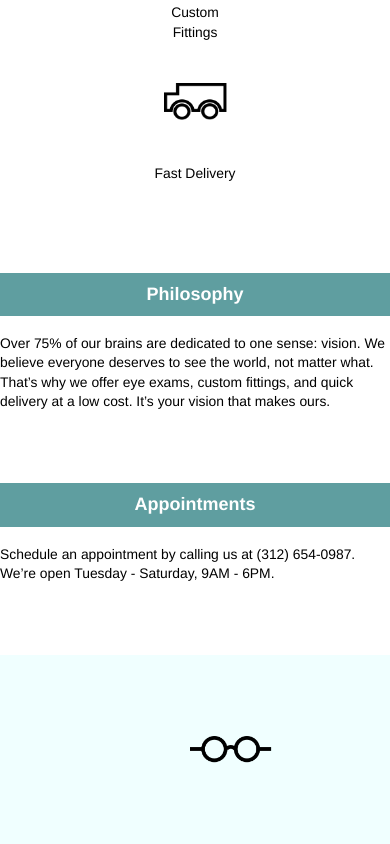
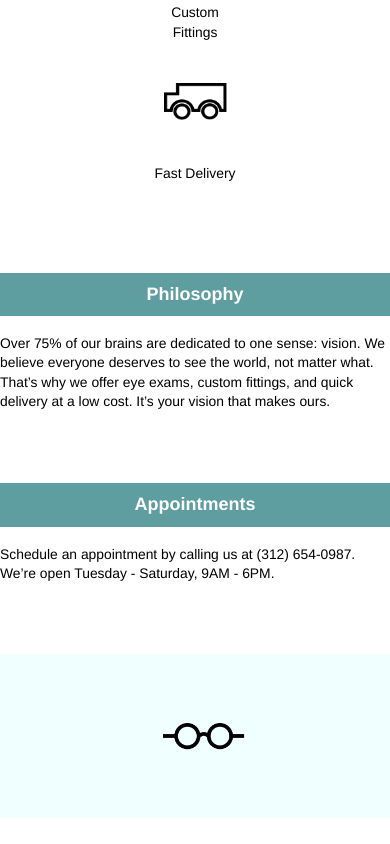
Before and after one commit to jpbsalibe/tortoiseshell, a plain HTML site: page index.html in a window 390 px wide. Shown: the part 691-1535 px from the top of the page. After the commit the page ends 1508 px from the top, so only its background shows below. Drawn offline with Linux system fonts and the light colour scheme.

Commit message:
Mobile responsive

```diff
--- a/resources/css/style.css
+++ b/resources/css/style.css
@@ -231,6 +231,11 @@ footer {
             padding: 0.5rem;
         }
 
+        .logo img {
+        height: 1.5rem;
+        margin: auto;
+        }
+
         .cell {
             visibility: visible;
             display: flex;
@@ -269,7 +274,6 @@ footer {
             font-size: 1rem;
             line-height: 1.2;
         }
-
 
 
         /*--- SERVICES ---*/
@@ -321,8 +325,16 @@ footer {
 
         /*--- FOOTER ---*/
 
-        .logo {
+        footer {
+            display: flex;
+            align-content: center;
+            height: 9rem;
+        }
+
+        footer .logo {
             justify-content: center;
+            align-items: center;
+            margin: auto;
         }
 
         .copy {
```
